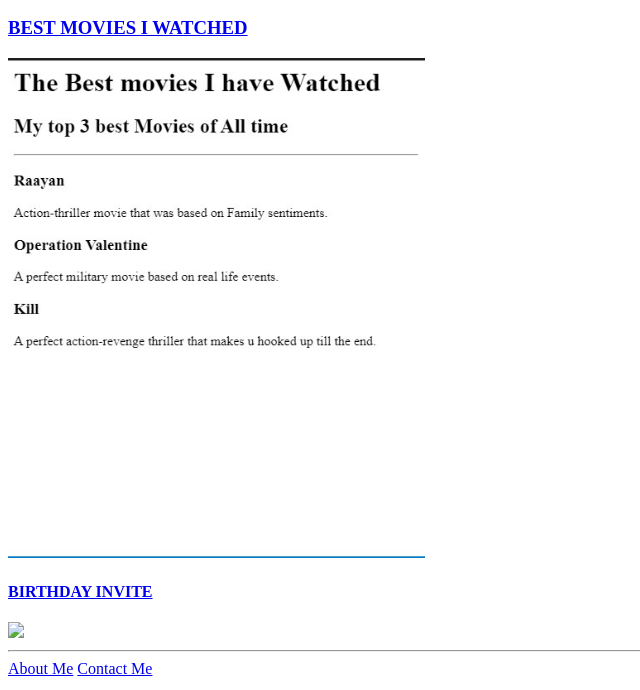
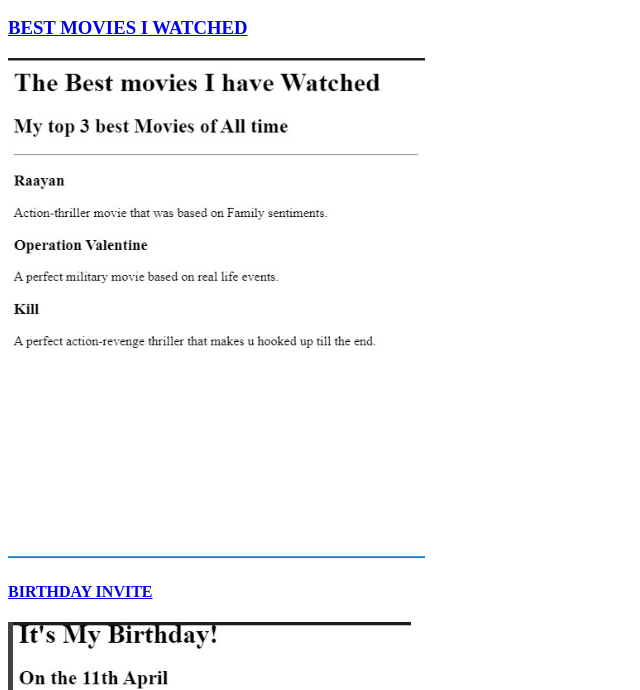
Before and after one commit to aish2121/html-2, a plain HTML site: page index.html in a window 1280 px wide. Shown: the part 110-800 px from the top of the page, without its empty margins (0-640 px from the left). Drawn offline with Linux system fonts and the light colour scheme; files whose address does not match are found by name.

Commit message:
Update index.html

```diff
--- a/index.html
+++ b/index.html
@@ -11,7 +11,7 @@
 <h3><a href="./public/movie-ranking.html">BEST MOVIES I WATCHED</a></h3>
 <img src="./assets/movies i watched.jpg" height="500" >
         <h4><a href="./public/birthday-invite.html">BIRTHDAY INVITE</a></h4>
-        <img src="./assets/birthday.jpg" height="500">
+        <img src="birthday.jpg" height="500">
         <hr/>
         <a href="./public/about.html">About Me</a>
          <a href="./public/contact.html">Contact Me</a>
```
